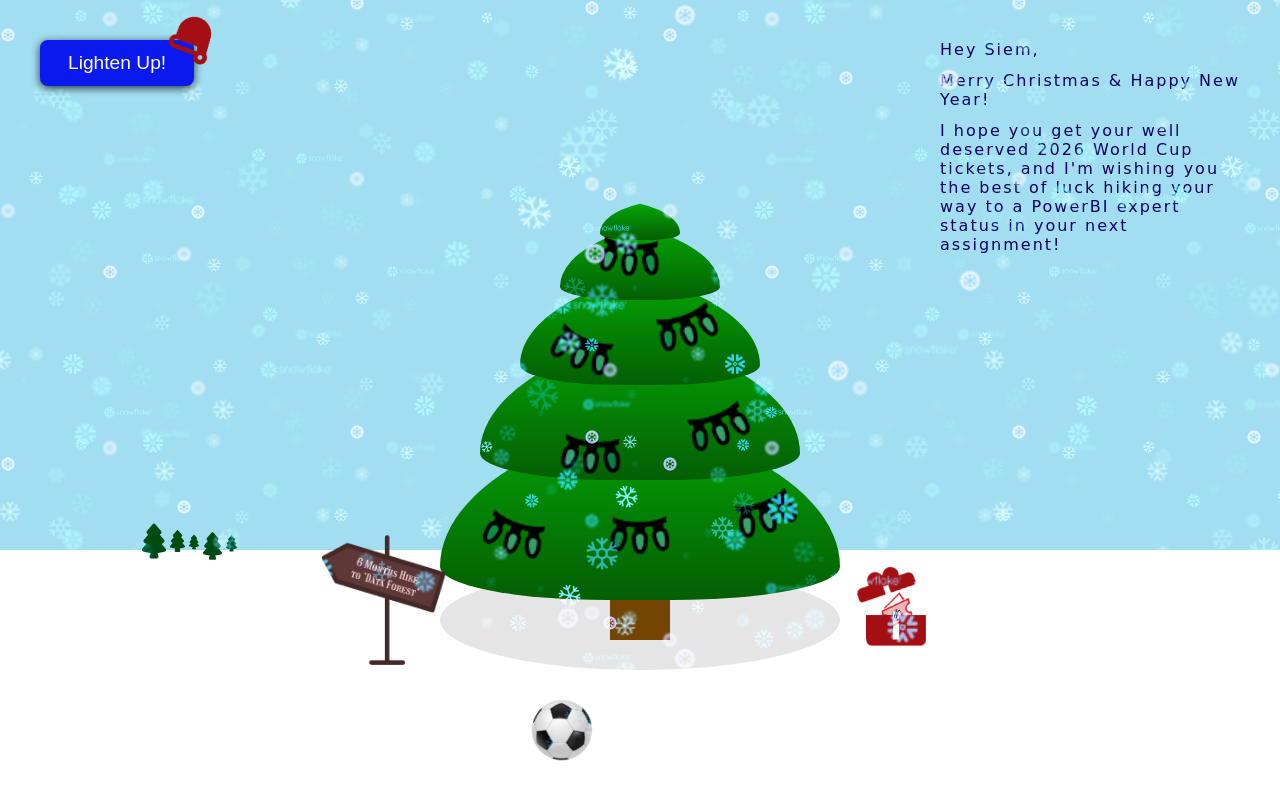
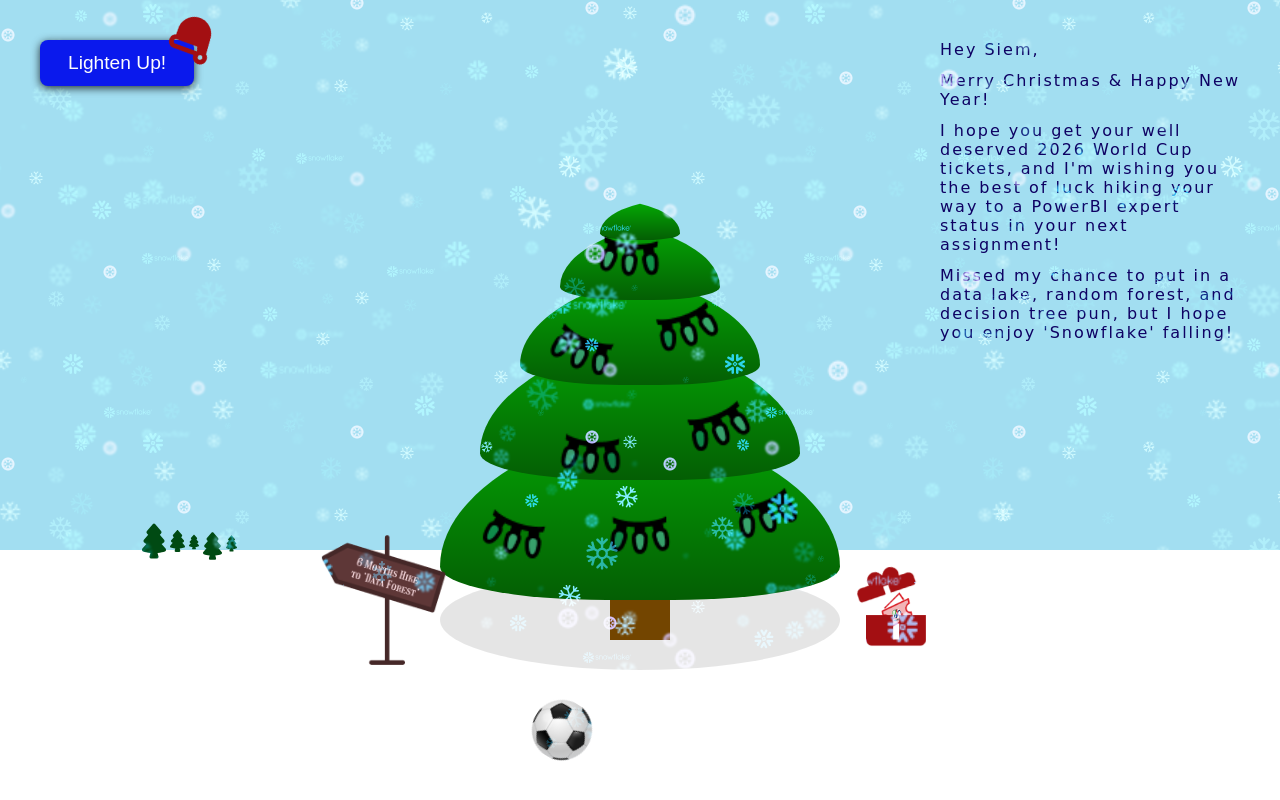
Before and after one commit to AtisKazaferi/Christmas-Card, a plain HTML site: page index.html in a window 1280 px wide. Drawn offline with Linux system fonts and the light colour scheme.

Commit message:
A small message addition

```diff
--- a/index.html
+++ b/index.html
@@ -78,6 +78,7 @@
         <div class= "greeting">Hey Siem, </div>
         <div class = "wishes"> Merry Christmas & Happy New Year!</div>
         <div class ="body"> I hope you get your well deserved 2026 World Cup tickets, and I'm wishing you the best of luck hiking your way to a PowerBI expert status in your next assignment!</div>
+        <div class ="body2"> Missed my chance to put in a data lake, random forest, and decision tree pun, but I hope you enjoy 'Snowflake' falling!</div>
     </div>
     <button class="lights-on">Lighten Up!</button>
 
--- a/style.css
+++ b/style.css
@@ -386,6 +386,16 @@
     letter-spacing: 2px;
 }
 
+.message .body2 {
+    position: static;
+    font-family: 'Eaton', cursive, 'Comic Sans MS', sans-serif;
+    font-size: 1rem;
+        margin-top: 12px;
+    color: #0e0063;
+    text-align: left;
+    letter-spacing: 2px;
+}
+
 .tree .lights
 {
     position: absolute;
```
Also changed, not shown: 1 other file.
